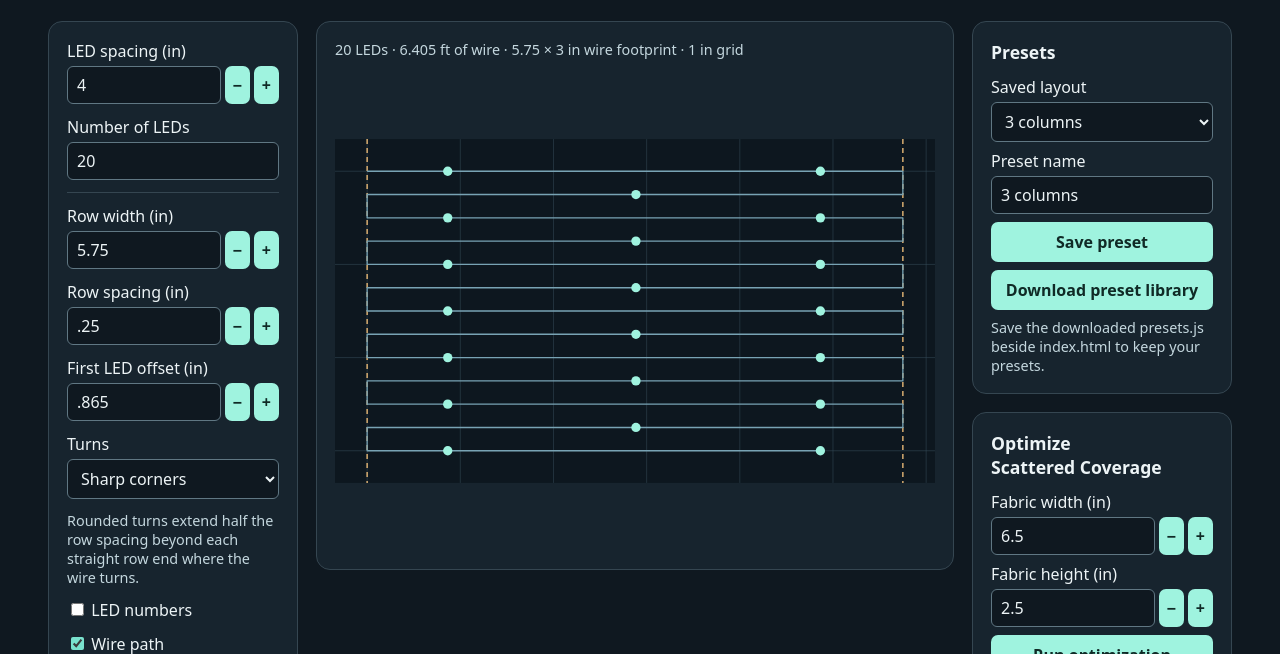
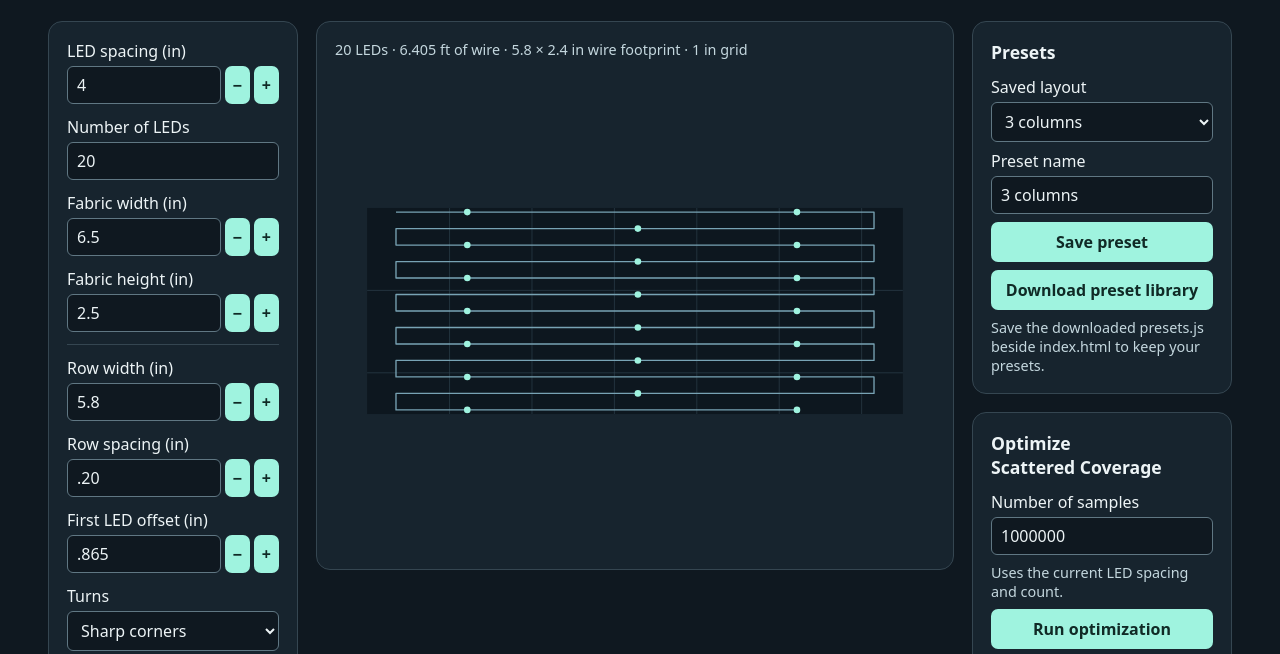
Before and after one commit to ForrestTrepte/LEDStringFabricLayout, a plain HTML site: page index.html in a window 1280 px wide. Shown: the part 111-765 px from the top of the page. Drawn offline with Linux system fonts and the light colour scheme.

Commit message:
show fabric height, correct presets for 2.5 height

```diff
--- a/index.html
+++ b/index.html
@@ -162,6 +162,8 @@
     <form id="controls">
       <label>LED spacing (in) <input name="pitch" type="number" min=".001" step="any" value="2" required></label>
       <label>Number of LEDs <input name="count" type="number" min="1" max="20000" step="1" value="103" required></label>
+      <label>Fabric width (in) <input name="fabricWidth" type="number" min=".001" step="any" value="6.5" required></label>
+      <label>Fabric height (in) <input name="fabricHeight" type="number" min=".001" step="any" value="2.5" required></label>
       <hr>
       <label>Row width (in) <input name="width" type="number" min=".001" step="any" value="23" required></label>
       <label>Row spacing (in) <input name="gap" type="number" min=".001" step="any" value="3" required></label>
@@ -202,14 +204,12 @@
       </section>
       <form id="optimize-controls" aria-labelledby="optimize-heading">
         <h2 id="optimize-heading">Optimize<br />Scattered Coverage</h2>
-        <label>Fabric width (in) <input name="fabricWidth" type="number" min=".001" step="any" value="6.5"
-            required></label>
-        <label>Fabric height (in) <input name="fabricHeight" type="number" min=".001" step="any" value="2.5"
-            required></label>
+        <label>Number of samples <input name="samples" type="number" min="1" max="9007199254740991" step="1" value="1000000" required></label>
+        <p>Uses the current LED spacing and count.</p>
         <button type="submit">Run optimization</button>
         <button id="optimize-cancel" type="button" disabled>Cancel</button>
         <progress id="optimize-progress" aria-label="Optimization progress" max="1" value="0"></progress>
-        <p id="optimize-status" role="status">Uses the current LED spacing and count.</p>
+        <p id="optimize-status" role="status"></p>
         <button id="optimize-preview" type="button" disabled>Preview best layout</button>
         <button id="optimize-apply" type="button" disabled>Apply best layout</button>
       </form>
@@ -463,13 +463,18 @@
     };
   }
 
-  function render(candidate, fabric = candidate) {
+  function fabricOffset(geometry, fabricWidth, fabricHeight) {
+    return [(fabricWidth - (geometry.right - geometry.left)) / 2 - geometry.left,
+      (fabricHeight - geometry.bottom) / 2];
+  }
+
+  function render(candidate) {
     preview.replaceChildren();
     download.disabled = true;
     const input = controls.elements;
-    const diagonal = input.turn.value === 'diagonal';
-    diagonalLeadControl.hidden = !diagonal;
-    input.diagonalLead.disabled = !diagonal;
+    const diagonal = (candidate?.turn ?? input.turn.value) === 'diagonal';
+    diagonalLeadControl.hidden = input.turn.value !== 'diagonal';
+    input.diagonalLead.disabled = diagonalLeadControl.hidden;
     if (!candidate && !controls.checkValidity()) {
       summary.textContent = 'Enter valid dimensions and a whole LED count between 1 and 20,000.';
       return;
@@ -490,58 +495,45 @@
     const { path, fallbackPath, pointAt, positions, left, right, bottom, stopReason, failedStep } = geometry;
     const placed = positions?.length ?? count;
     const length = offset + (placed - 1) * pitch;
-    const previewRight = Math.max(right, fabric?.fabricWidth ?? width);
-    const previewBottom = Math.max(bottom, fabric?.fabricHeight ?? 0);
-    const span = Math.max(previewRight - left, previewBottom, .05);
+    const fabricWidth = input.fabricWidth.valueAsNumber;
+    const fabricHeight = input.fabricHeight.valueAsNumber;
+    const [dx, dy] = fabricOffset(geometry, fabricWidth, fabricHeight);
+    const span = Math.max(right - left, bottom, fabricWidth, fabricHeight, .05);
     const padding = Math.max(span * .06, .05);
-    const x = left - padding;
-    const y = -padding;
-    const w = previewRight - left + 2 * padding;
-    const h = previewBottom + 2 * padding;
+    const x = Math.min(0, left + dx) - padding;
+    const y = Math.min(0, dy) - padding;
+    const w = Math.max(fabricWidth, right + dx) - x + padding;
+    const h = Math.max(fabricHeight, bottom + dy) - y + padding;
     const dot = Math.min(pitch * .18, gap * .2, span * .011);
     const fontSize = span * .018;
     preview.setAttribute('viewBox', [x, y, w, h].join(' '));
-    add(preview, 'rect', { x, y, width: w, height: h, fill: '#0d171f' });
+    add(preview, 'rect', { x: 0, y: 0, width: fabricWidth, height: fabricHeight, fill: '#0d171f' });
 
-    const gridStep = Math.max(1, 10 ** Math.ceil(Math.log10(Math.max(w, h) / 100)));
+    const gridStep = Math.max(1, 10 ** Math.ceil(Math.log10(Math.max(fabricWidth, fabricHeight) / 100)));
     if (input.grid.checked) {
       const grid = add(preview, 'g', { stroke: '#354b58', 'stroke-width': span * .001 });
-      for (let i = Math.ceil(x / gridStep); i <= Math.floor((x + w) / gridStep); i++) {
-        add(grid, 'line', { x1: i * gridStep, y1: y, x2: i * gridStep, y2: y + h });
+      for (let i = 1; i < fabricWidth / gridStep; i++) {
+        add(grid, 'line', { x1: i * gridStep, y1: 0, x2: i * gridStep, y2: fabricHeight });
       }
-      for (let i = Math.ceil(y / gridStep); i <= Math.floor((y + h) / gridStep); i++) {
-        add(grid, 'line', { x1: x, y1: i * gridStep, x2: x + w, y2: i * gridStep });
+      for (let i = 1; i < fabricHeight / gridStep; i++) {
+        add(grid, 'line', { x1: 0, y1: i * gridStep, x2: fabricWidth, y2: i * gridStep });
       }
     }
-    if (fabric) {
-      add(preview, 'rect', {
-        x: 0, y: 0, width: fabric.fabricWidth, height: fabric.fabricHeight,
-        fill: 'none', stroke: '#d8ad70', 'stroke-width': 1.5,
-        'stroke-dasharray': '5 4', 'vector-effect': 'non-scaling-stroke'
-      });
-    }
-    const edges = fabric ? (width < fabric.fabricWidth ? [width] : []) : [0, width];
-    for (const edge of edges) {
-      add(preview, 'line', {
-        x1: edge, x2: edge, y1: y, y2: y + h,
-        stroke: '#d8ad70', 'stroke-width': 1.5, 'stroke-dasharray': '5 4',
-        'vector-effect': 'non-scaling-stroke'
-      });
-    }
+    const route = add(preview, 'g', { transform: `translate(${dx} ${dy})` });
     if (input.wire.checked) {
       const wireStyle = { fill: 'none', 'stroke-width': span * .0025, 'stroke-linejoin': 'round' };
-      add(preview, 'path', { ...wireStyle, d: path, stroke: '#78a3b4' });
-      if (fallbackPath) add(preview, 'path', { ...wireStyle, d: fallbackPath, stroke: '#ffe066' });
+      add(route, 'path', { ...wireStyle, d: path, stroke: '#78a3b4' });
+      if (fallbackPath) add(route, 'path', { ...wireStyle, d: fallbackPath, stroke: '#ffe066' });
     }
     if (failedStep) {
-      add(preview, 'path', {
+      add(route, 'path', {
         d: failedStep.path, fill: 'none', stroke: '#ff6464',
         'stroke-width': span * .0025, 'stroke-linejoin': 'round'
       });
-      add(preview, 'circle', { cx: failedStep.x, cy: failedStep.y, r: dot, fill: '#ff6464' });
+      add(route, 'circle', { cx: failedStep.x, cy: failedStep.y, r: dot, fill: '#ff6464' });
     }
-    const leds = add(preview, 'g', { fill: '#9ff3df' });
-    const labels = input.labels.checked && add(preview, 'g', {
+    const leds = add(route, 'g', { fill: '#9ff3df' });
+    const labels = input.labels.checked && add(route, 'g', {
       fill: '#edf4f6', 'font-size': fontSize, 'font-family': 'system-ui, sans-serif', 'text-anchor': 'middle'
     });
     for (let index = 0; index < placed; index++) {
@@ -555,6 +547,7 @@
         : `${placed.toLocaleString('en-US')} of ${count.toLocaleString('en-US')} LEDs placed. ${stopReason ?? 'The next row is out of reach with these settings.'}`,
       `${inches.format(length / 12)} ft of wire`,
       `${inches.format(right - left)} × ${inches.format(bottom)} in wire footprint`,
+      ...(right - left > fabricWidth || bottom > fabricHeight ? ['Wire footprint exceeds the fabric'] : []),
       ...(input.grid.checked ? [`${gridStep} in grid`] : [])
     ].join(' · ');
     download.disabled = false;
@@ -586,9 +579,7 @@
     };
   }
 
-  function searchLayouts(initial, fabricWidth, fabricHeight) {
-    const limit = 16000;
-    const deadline = performance.now() + 115000;
+  function searchLayouts(initial, fabricWidth, fabricHeight, limit) {
     const scale = Math.max(fabricWidth, fabricHeight);
     const samples = [];
     for (let row = 0; row < 12; row++) {
@@ -648,11 +639,12 @@
       const geometry = turn === 'diagonal'
         ? diagonalLayout(width, gap, pitch, offset, count, diagonalLead, continuation)
         : layout(width, gap, length, turn === 'round');
-      if (!geometry || geometry.left < 0 || geometry.right > fabricWidth || geometry.bottom > fabricHeight) return;
+      if (!geometry || geometry.right - geometry.left > fabricWidth || geometry.bottom > fabricHeight) return;
       const positions = geometry.positions ?? Array.from({ length: count }, (_, index) => geometry.pointAt(offset + index * pitch));
       if (positions.length !== count) return;
       fits++;
-      const cost = score(positions);
+      const [dx, dy] = fabricOffset(geometry, fabricWidth, fabricHeight);
+      const cost = score(positions.map(([x, y]) => [x + dx, y + dy]));
       if (leaders.length < 8 || cost < leaders.at(-1).cost) {
         leaders.push({ candidate, cost });
         leaders.sort((a, b) => a.cost - b.cost);
@@ -683,17 +675,17 @@
       return { pitch, count, width, gap, offset, turn, diagonalLead, continuation };
     }
 
-    evaluate({ ...initial, continuation: { ...initial.continuation, retryRoute: false } });
     let reportAt = 0;
-    while (++checked <= limit && performance.now() < deadline) {
-      evaluate(propose());
+    while (checked < limit) {
+      evaluate(checked === 0 ? { ...initial, continuation: { ...initial.continuation, retryRoute: false } } : propose());
+      checked++;
       const now = performance.now();
       if (now >= reportAt) {
-        postMessage({ checked, fits, best: leaders[0], progress: Math.max(checked / limit, 1 - (deadline - now) / 115000) });
+        postMessage({ checked, fits, best: leaders[0], progress: checked / limit });
         reportAt = now + 300;
       }
     }
-    postMessage({ checked: checked - 1, fits, best: leaders[0], progress: 1, done: true });
+    postMessage({ checked, fits, best: leaders[0], progress: 1, done: true });
   }
 
   const optimize = document.querySelector('#optimize-controls');
@@ -720,7 +712,7 @@
     previewOptimization.disabled = true;
     applyOptimization.disabled = true;
     optimizeProgress.value = 0;
-    optimizeStatus.textContent = 'Uses the current LED spacing and count.';
+    optimizeStatus.textContent = '';
     if (showingBest) toggleBestPreview(false);
   }
 
@@ -732,12 +724,13 @@
 
   optimize.addEventListener('submit', event => {
     event.preventDefault();
-    if (!controls.elements.pitch.reportValidity() || !controls.elements.count.reportValidity()) return;
+    const input = controls.elements;
+    if (!['pitch', 'count', 'fabricWidth', 'fabricHeight'].every(field => input[field].reportValidity())) return;
     clearOptimization();
     const initial = readLayout();
-    const { fabricWidth, fabricHeight } = optimize.elements;
-    const dimensions = [fabricWidth.valueAsNumber, fabricHeight.valueAsNumber];
-    const source = `${layout.toString()}\n${diagonalLayout.toString()}\n${searchLayouts.toString()}\n`
+    const dimensions = [input.fabricWidth.valueAsNumber, input.fabricHeight.valueAsNumber];
+    const samples = optimize.elements.samples.valueAsNumber;
+    const source = `${layout.toString()}\n${diagonalLayout.toString()}\n${fabricOffset.toString()}\n${searchLayouts.toString()}\n`
       + 'onmessage = ({ data }) => searchLayouts(...data);';
     const url = URL.createObjectURL(new Blob([source], { type: 'text/javascript' }));
     try {
@@ -755,12 +748,12 @@
       const { checked, fits, best, progress, done } = data;
       optimizeProgress.value = progress;
       if (best) {
-        bestLayout = { ...best.candidate, fabricWidth: dimensions[0], fabricHeight: dimensions[1] };
+        bestLayout = best.candidate;
         previewOptimization.disabled = false;
         applyOptimization.disabled = false;
         if (showingBest) render(bestLayout);
       }
-      const results = `${checked.toLocaleString()} tried · ${fits.toLocaleString()} fit`;
+      const results = `${checked.toLocaleString()} of ${samples.toLocaleString()} tried · ${fits.toLocaleString()} fit`;
       optimizeStatus.textContent = best ? `${results} · Best cost ${best.cost.toFixed(3)} (lower is better)`
         : `${results}${done ? ' · No complete layout found.' : ''}`;
       if (done) stopOptimization();
@@ -769,7 +762,7 @@
       stopOptimization();
       optimizeStatus.textContent = 'The background search stopped unexpectedly.';
     };
-    worker.postMessage([initial, ...dimensions]);
+    worker.postMessage([initial, ...dimensions, samples]);
   });
 
   cancelOptimization.addEventListener('click', () => {
@@ -784,7 +777,7 @@
     presetList.value = '';
     showingBest = false;
     previewOptimization.textContent = 'Preview best layout';
-    render(undefined, bestLayout);
+    render();
   });
   optimize.addEventListener('input', clearOptimization);
 
@@ -831,7 +824,9 @@
 
   controls.addEventListener('input', event => {
     presetList.value = '';
-    if (event.target === controls.elements.pitch || event.target === controls.elements.count) clearOptimization();
+    if (['pitch', 'count', 'fabricWidth', 'fabricHeight'].some(field => event.target === controls.elements[field])) {
+      clearOptimization();
+    }
     if (showingBest) toggleBestPreview(false);
     else render();
   });
--- a/presets.js
+++ b/presets.js
@@ -3,11 +3,18 @@ window.ledLayoutPresets = [
     "name": "3 columns",
     "settings": {
       "pitch": "4",
-      "width": "5.75",
-      "gap": ".25",
+      "width": "5.8",
+      "gap": ".20",
       "count": "20",
       "offset": ".865",
       "turn": "sharp",
+      "diagonalLead": "0",
+      "adjustLead": false,
+      "reverseLead": false,
+      "skipRows": false,
+      "reduceGap": false,
+      "extraBend": false,
+      "retryRoute": false,
       "labels": false,
       "wire": true,
       "grid": true
@@ -17,11 +24,18 @@ window.ledLayoutPresets = [
     "name": "Fish",
     "settings": {
       "pitch": "4",
-      "width": "6.1",
-      "gap": ".25",
+      "width": "6.12",
+      "gap": ".20",
       "count": "20",
       "offset": "2",
       "turn": "sharp",
+      "diagonalLead": "0",
+      "adjustLead": false,
+      "reverseLead": false,
+      "skipRows": false,
+      "reduceGap": false,
+      "extraBend": false,
+      "retryRoute": false,
       "labels": false,
       "wire": true,
       "grid": true
@@ -34,8 +48,15 @@ window.ledLayoutPresets = [
       "width": "5.75",
       "gap": ".25",
       "count": "20",
-      "offset": ".8",
+      "offset": "0",
       "turn": "diagonal",
+      "diagonalLead": "0",
+      "adjustLead": false,
+      "reverseLead": false,
+      "skipRows": false,
+      "reduceGap": false,
+      "extraBend": false,
+      "retryRoute": false,
       "labels": false,
       "wire": true,
       "grid": true
@@ -48,9 +69,15 @@ window.ledLayoutPresets = [
       "width": "5.75",
       "gap": ".25",
       "count": "20",
-      "offset": "0.8",
+      "offset": "0",
       "turn": "diagonal",
       "diagonalLead": ".04",
+      "adjustLead": false,
+      "reverseLead": false,
+      "skipRows": false,
+      "reduceGap": false,
+      "extraBend": false,
+      "retryRoute": false,
       "labels": false,
       "wire": true,
       "grid": true
```
